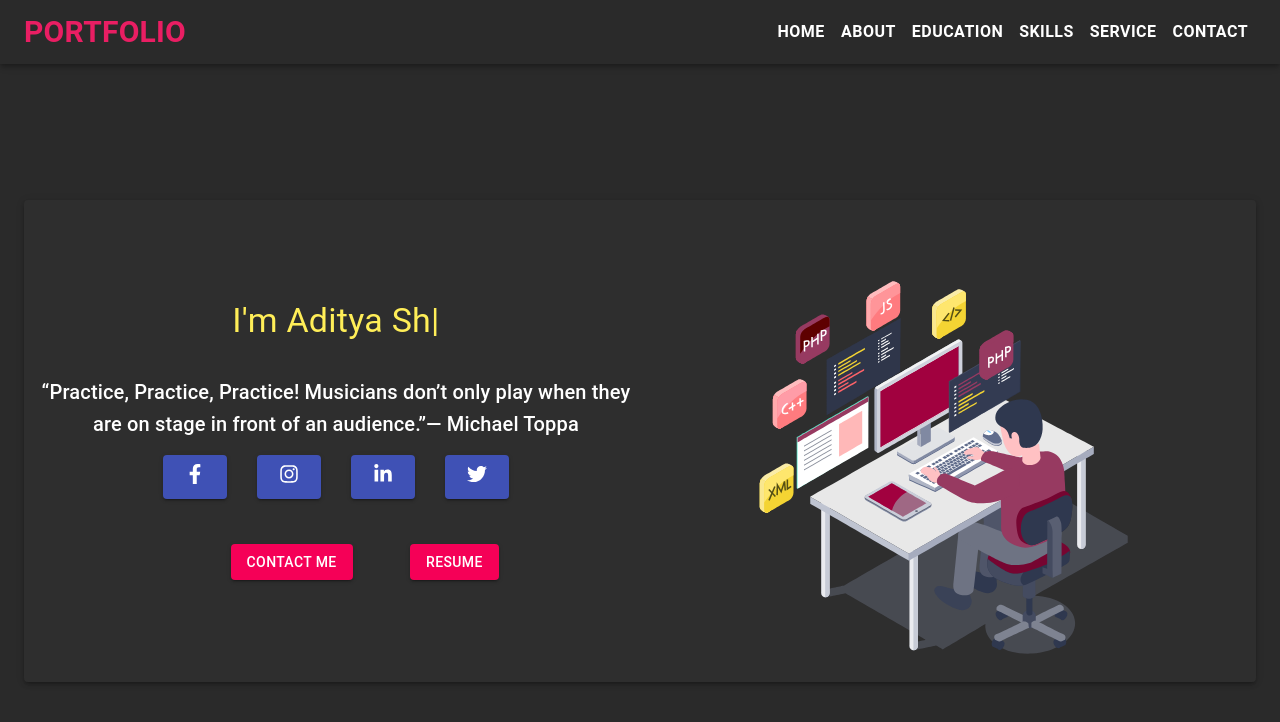
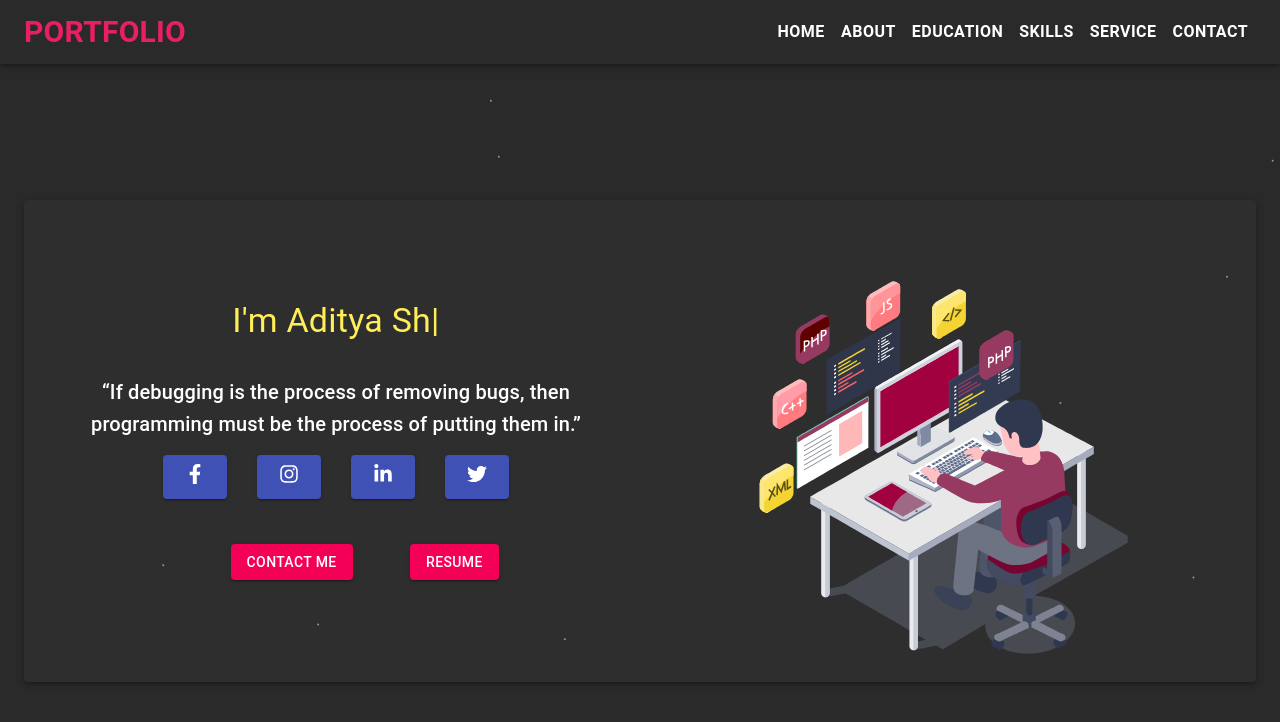
Before and after one commit to adityas-ops/portfolio, a React (Create React App) app: page / in a window 1280 px wide. Shown: the top 722 px of the page. Built offline with nearby package versions, Linux system fonts and the light colour scheme.

Commit message:
add particle again

```diff
--- a/src/App.css
+++ b/src/App.css
@@ -30,5 +30,6 @@ body {
   /* position: fixed; */
 
   width: 100%;
+  z-index: 100;
   /* background-color: green; */
 }
--- a/src/App.js
+++ b/src/App.js
@@ -3,19 +3,21 @@ import React from 'react';
 import './App.css';
 import { Routes, Route } from 'react-router-dom';
 import Home from './component/home/Home';
-// import Navbar from './component/navbar/Navbar1';
 import About from './component/about/About';
 import Education from './component/education/Education';
 import Skills from './component/skills/Skills';
 import Contact from './component/contact/Contact';
 import Service from './component/service/Service';
 import Navbar1 from './component/navbar/Navbar1';
+import Particle from './Particle';
 function App() {
   return (
 
     <div className='App'>
+      <Particle />
       <div className="App1">
         <Navbar1 />
+
       </div>
 
       <div className="App2">
--- /dev/null
+++ b/src/Particle.js
@@ -0,0 +1,101 @@
+import Particles from "react-tsparticles";
+import { loadFull } from "tsparticles";
+
+import React from 'react'
+
+function Particle() {
+
+  const particlesInit = async (main) => {
+    console.log(main);
+
+    // you can initialize the tsParticles instance (main) here, adding custom shapes or presets
+    // this loads the tsparticles package bundle, it's the easiest method for getting everything ready
+    // starting from v2 you can add only the features you need reducing the bundle size
+    await loadFull(main);
+  };
+
+  const particlesLoaded = (container) => {
+    console.log(container);
+  };
+  return (
+    <Particles
+      id="tsparticles"
+      init={particlesInit}
+      loaded={particlesLoaded}
+      options={{
+        background: {
+          color: {
+            value: "white",
+          },
+        },
+        fpsLimit: 120,
+        interactivity: {
+          events: {
+            onClick: {
+              enable: true,
+              mode: "push",
+            },
+            onHover: {
+              enable: true,
+              mode: "repulse",
+            },
+            resize: true,
+          },
+          modes: {
+            push: {
+              quantity: 10,
+            },
+            repulse: {
+              distance: 2,
+              duration: 1,
+            },
+          },
+        },
+        particles: {
+          color: {
+            value: "#ffffff",
+          },
+          links: {
+            color: "transparent",
+            distance: 400,
+            enable: true,
+            opacity: 1,
+            width: .1,
+          },
+          collisions: {
+            enable: true,
+          },
+          move: {
+            direction: "none",
+            enable: true,
+            outModes: {
+              default: "bounce",
+            },
+            random: false,
+            speed: 4,
+            straight: false,
+          },
+          number: {
+            density: {
+              enable: true,
+              area: 5000,
+            },
+            value: 50,
+          },
+          opacity: {
+            value: 0.5,
+          },
+          shape: {
+            type: "circle",
+          },
+          size: {
+            value: { min: 1, max: 1 },
+          },
+        },
+        detectRetina: true,
+      }}
+    />
+  )
+}
+
+export default Particle
--- a/src/component/contact/Contact.jsx
+++ b/src/component/contact/Contact.jsx
@@ -52,7 +52,7 @@ function Contact() {
         {
             icon: <FaMailBulk />,
             title: 'Email',
-            text: 'adityakushinagar123@gmail.com'
+            text: 'goldminati@gmail.com'
         },
         {
             icon: <FaPhoneAlt />,
@@ -77,8 +77,8 @@ function Contact() {
                     <Grid item xs={12} sm={12} md={6} lg={6} xl={6}>
                         {item.map((item, index) => {
                             return (
-                                <Paper className={classes.Ypaper} style={{ padding: '20px', margin: '20px' }}>
-                                    <Typography style={{ display: 'flex', justifyContent: 'center' }} variant='h5' className={classes.para}>{item.icon} <Typography style={{ paddingLeft: '18px' }} variant='h5' className={classes.heading2}> {item.title}</Typography></Typography>
+                                <Paper className={classes.Ypaper} style={{ padding: '20px', margin: '20px', display: 'flex', flexDirection: 'column', flexWrap: 'wrap' }}>
+                                    <Typography style={{ display: 'flex', justifyContent: 'center', flexWrap: 'wrap', overflow: 'hidden' }} variant='h5' className={classes.para}>{item.icon} <Typography style={{ paddingLeft: '18px' }} variant='h5' className={classes.heading2}> {item.title}</Typography></Typography>
 
                                     <Typography className={classes.para} variant='h6' >{item.text}  </Typography>
                                 </Paper>
--- a/src/component/home/Home.jsx
+++ b/src/component/home/Home.jsx
@@ -90,7 +90,7 @@ function Home() {
                   />
                 </Typography>
                 <Typography variant='h6' className={classes.para} style={{ textAlign: 'center' }}>
-                  “Practice, Practice, Practice! Musicians don’t only play when they are on stage in front of an audience.”— Michael Toppa
+                  “If debugging is the process of removing bugs, then programming must be the process of putting them in.”
                 </Typography>
                 {
                   icon.map((item) => {
```
Also changed, not shown: src/index.js (+4 -3 lines), 1 other file (tests, documents, lock files or other folders).
